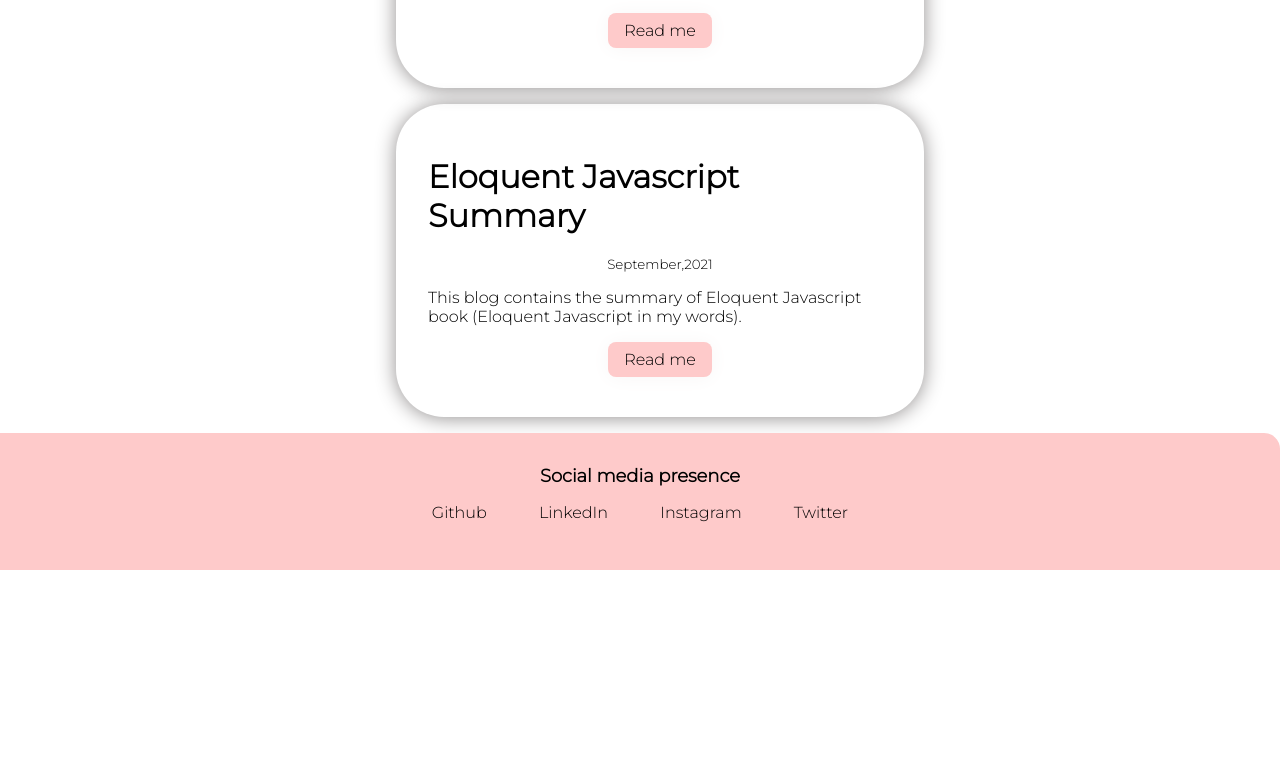
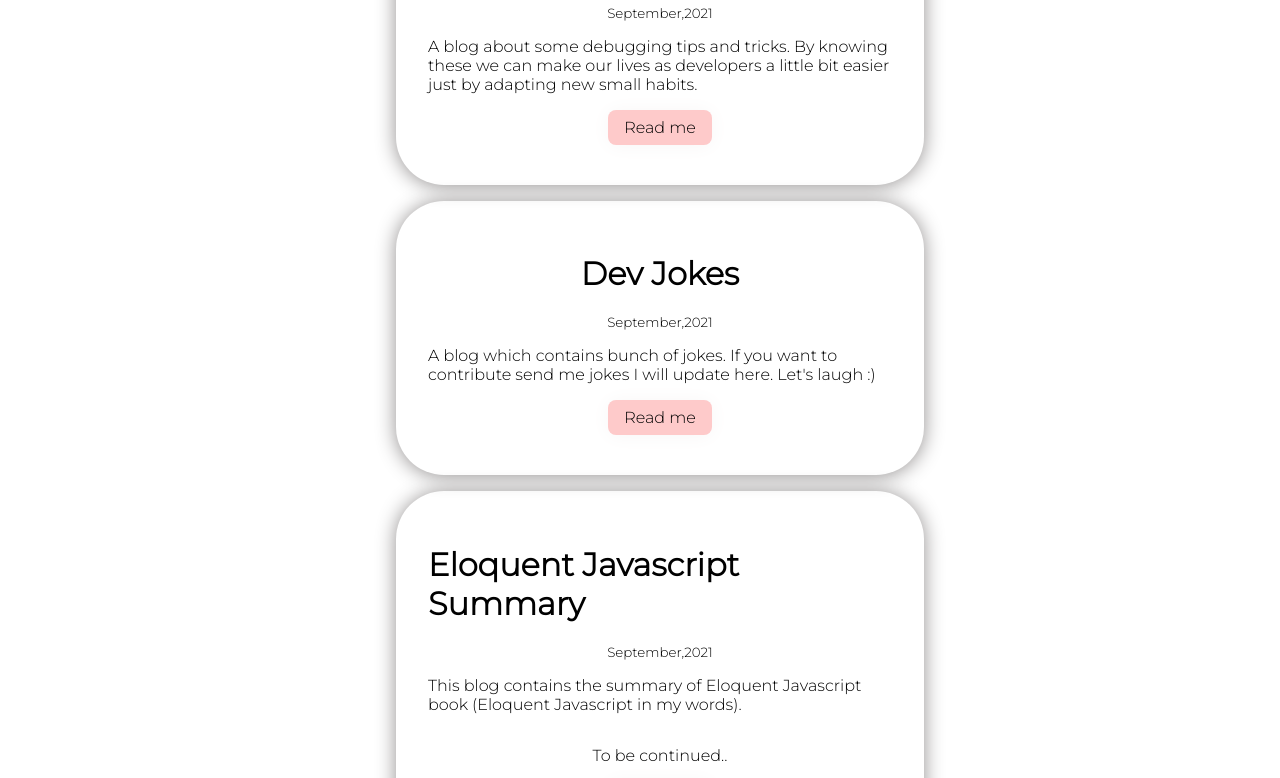
Before and after one commit to UshaGururaj/Component-library, a plain HTML site: page blogs.html in a window 1280 px wide. Shown: the part 832-1610 px from the top of the page. Before the commit the page ends 1402 px from the top, so only its background shows below. Drawn offline with Linux system fonts and the light colour scheme.

Commit message:
Added blog

```diff
--- a/blogs.html
+++ b/blogs.html
@@ -41,6 +41,17 @@
         <li>
             <!-- <div class="list-showcase container container-center container-card"> -->
             <div class="list-showcase container-card">
+                <h1>Browser's Console makes web developer life easier! How?!</h1>
+                <small>September,2021</small>
+                <p>A blog about some debugging tips and tricks. By knowing these we can make our lives as developers a little bit easier just by adapting new small habits.</p>
+                <!-- <a class="link link-primary" href="/httpBlog.html">Read me </a> -->
+                <a class="link link-primary" href="https://medium.com/@usha.neogrammer/browsers-console-makes-web-developer-life-easier-how-f026f34f1435">Read me</a>
+                <!-- <a class="link link-secondary" href="https://github.com/UshaGururaj/stock-profit-loss">View source</a> -->
+            </div>
+        </li>
+        <li>
+            <!-- <div class="list-showcase container container-center container-card"> -->
+            <div class="list-showcase container-card">
                 <h1>Dev Jokes</h1>
                 <small>September,2021</small>
                 <p>A blog which contains bunch of jokes. If you want to contribute send me jokes I will update here. Let's laugh :)</p>
@@ -54,6 +65,7 @@
                 <h1>Eloquent Javascript Summary</h1>
                 <small>September,2021</small>
                 <p>This blog contains the summary of Eloquent Javascript book (Eloquent Javascript in my words).</p>
+                <p>To be continued..</p>
                 <a class="link link-primary" href="/eloquentJavascriptSummary.html">Read me </a>
                 <!-- <a class="link link-secondary" href="https://github.com/UshaGururaj/stock-profit-loss">View source</a> -->
             </div>
```
